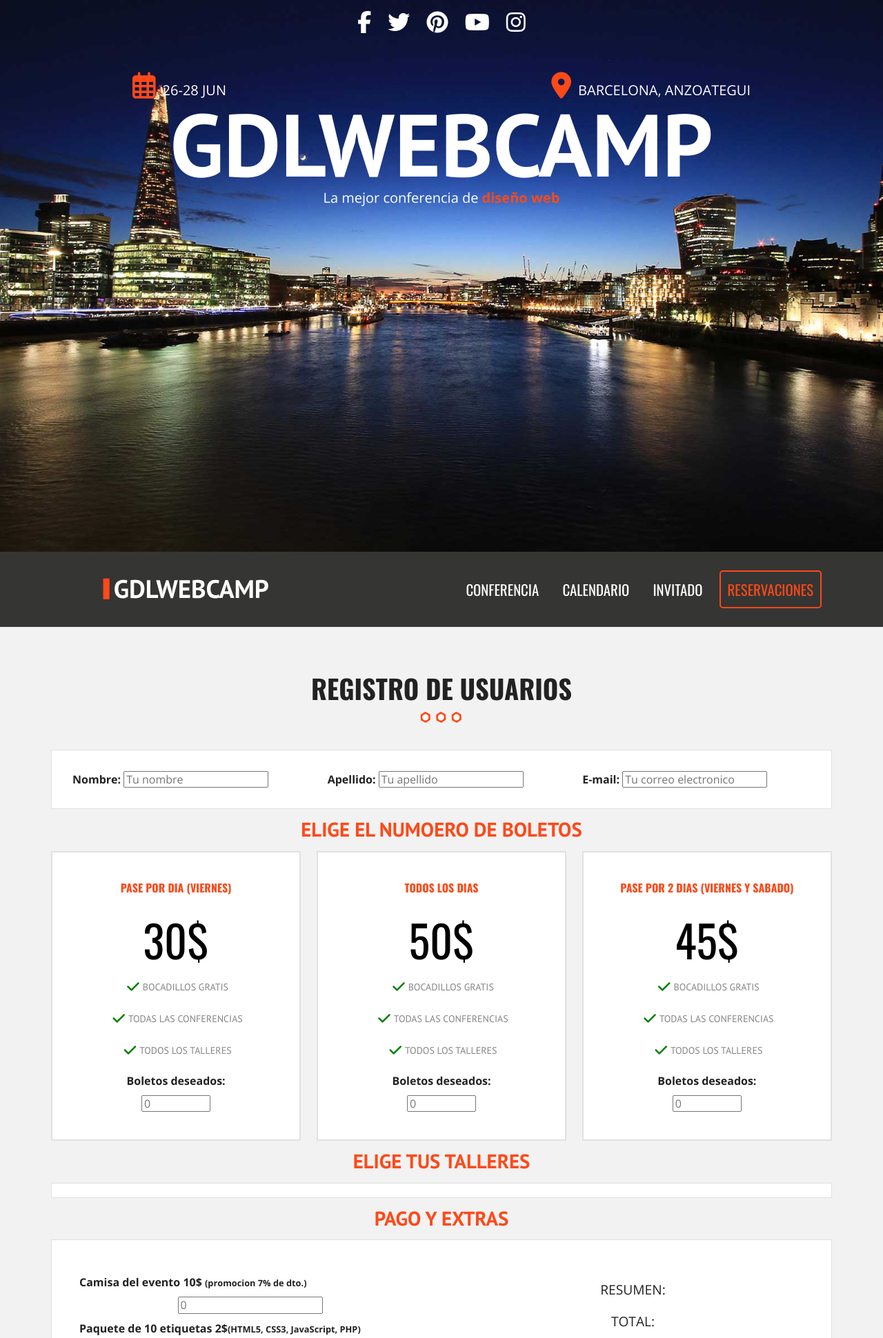
After one commit to medinabotadev/web-conference, a PHP site: page /registro.html in a window 1280 px wide. The commit adds this page. Shown: the top 1940 px of the page at 69% size. Run offline with PHP 8.4, Linux system fonts and the light colour scheme; some libraries are stand-ins or nearby versions.

Commit message:
video214

```diff
--- a/css/main.css
+++ b/css/main.css
@@ -619,6 +619,7 @@ footer.info-testimonial{
   align-items: center;
   padding: 0;
   margin-top: 10px;
+  background-color: transparent;
 }
 footer.info-testimonial img{
   width: 20%;
@@ -720,6 +721,112 @@ p.copyright{
   margin: 0;
   margin-top: 20px;
   text-align: center;
+}
+
+/******************************************************************* INTERNAS ***************************/
+/* REGISTRO */
+form.registro h3{
+  text-align: center;
+  text-transform: uppercase;
+}
+form.registro label{
+  font-weight: bold;
+  margin-bottom: 5px;
+}
+h4{
+  text-align: center;
+  text-transform: uppercase;
+  border-bottom: 2px solid #fe4918;
+  padding-bottom: 10px;
+  font-size: 1.2em;
+}
+div.caja{
+  background-color: white;
+  border: 1px solid #e1e1e1;
+  padding: 10px;
+  margin: 10px;
+}
+div.campo{
+  padding: 20px;
+}
+@media (min-width: 768px){
+  div.campos{
+    display: flex;
+  }
+  div.campo{
+    flex-basis: 33.3%;
+  }
+}
+div.paquetes .tabla-precio:hover{
+  transform: none;
+  box-shadow: none;
+}
+div.paquetes .tabla-precio input{
+  /* clear: both; */
+  width: 100px;
+  margin: 10px auto 0 auto;
+  display: block;
+}
+.contenido-dia{
+  padding: 20px;
+  display: none;
+}
+@media (min-width: 768px){
+  .contenido-dia > div{
+    float: left;
+    width: 33.3%;
+  }
+}
+.contenido-dia > div > p{
+  text-align: left;
+}
+.contenido-dia > div > label{
+  display: block;
+  margin-bottom: 10px;
+}
+.contenido-dia > div input{
+  margin-right: 10px;
+}
+.contenido-dia > div label time{
+  color: #fe4918;
+  font-weight: bold;
+}
+/* RESUMEN REGISTRO */
+div.resumen p{
+  font-size: 1.2em;
+  text-transform: uppercase;
+}
+
+div.resumen div.extras{
+  float: left;
+  width: 50%;
+  padding: 30px;
+}
+div.extras div.orden{
+  text-align: left;
+  margin-bottom: 10px;
+}
+div.extras div.orden{
+  margin: 10px 0 0 0;
+}
+div.resumen div.total{
+  float: right;
+  width: 50%;
+  padding: 30px;
+}
+div.resumen input{
+  display: block;
+  margin: 10px auto;
+}
+#lista-productos{
+  display: none;
+  background-color: #e1e1e1;
+  padding: 20px;
+}
+#suma-total{
+  text-align: center;
+  font-size: 2em;
+  color: #fe4918;
 }
 /* ==========================================================================
    Helper classes
--- a/index.html
+++ b/index.html
@@ -71,7 +71,7 @@
         <a href="#">Conferencia</a>
         <a href="#">Calendario</a>
         <a href="#">Invitado</a>
-        <a href="#">Reservaciones</a>
+        <a href="registro.html">Reservaciones</a>
       </nav>
 
     </div>
--- a/js/main.js
+++ b/js/main.js
@@ -0,0 +1,148 @@
+(function () {
+  'use strict';
+
+  var regalo = document.getElementById('regalo');
+  document.addEventListener('DOMContentLoaded', function () {
+
+    // CAMPOS DATOS USUARIOS
+    var nombre = document.getElementById('nombre');
+    var apellido = document.getElementById('apellido');
+    var email = document.getElementById('email');
+
+    // CAMPOS PASES
+    var pase_dia = document.getElementById('pase_dia');
+    var pase_dosdias = document.getElementById('pase_dosdias');
+    var pase_completo = document.getElementById('pase_completo');
+
+    //BOTONES Y DIVs
+    var calcular = document.getElementById('calcular');
+    var errorDiv = document.getElementById('error');
+    var btnRegistro = document.getElementById('btnRegistro');
+    var lista_productos = document.getElementById('lista-productos');
+    var suma = document.getElementById('suma-total');
+
+    // EXTRAS
+
+    var camisas = document.getElementById('camisa_evento');
+    var etiquetas = document.getElementById('etiquetas');
+
+    calcular.addEventListener('click', calcularMontos);
+
+    pase_dia.addEventListener('blur', mostrarDias);
+    pase_dosdias.addEventListener('blur', mostrarDias);
+    pase_completo.addEventListener('blur', mostrarDias);
+
+    nombre.addEventListener('blur', validarCampos);
+    apellido.addEventListener('blur', validarCampos);
+    email.addEventListener('blur', validarCampos);
+
+    function validarCampos(){
+      if(this.value == ''){
+        errorDiv.style.display = 'block';
+        errorDiv.innerHTML = "Este campo es obligatorio";
+        this.style.border = '1px solid red';
+        errorDiv.style.border = '1px solid red';
+        errorDiv.style.textAlign = 'center'
+      }
+      else{
+        errorDiv.style.display = 'none';
+        this.style.border = '1px solid #00ff00';
+      }
+    };
+
+
+    function calcularMontos(event) {
+      event.preventDefault();
+      if (regalo.value === '') {
+        alert("Debes elegir un regalo");
+        regalo.focus();
+      } else {
+        var boletosDia = parseInt(pase_dia.value, 10) || 0,
+          boletos2Dias = parseInt(pase_dosdias.value, 10) || 0,
+          boletoCompleto = parseInt(pase_completo.value, 10) || 0,
+          cantCamisas = parseInt(camisas.value, 10) || 0,
+          cantEtiquetas = parseInt(etiquetas.value, 10) || 0;
+
+        var totalPagar = (boletosDia * 30) +
+          (boletos2Dias * 45) +
+          (boletoCompleto * 50) +
+          ((cantCamisas * 10) * .93) +
+          (cantEtiquetas * 2);
+
+
+        var listadoProductos = [];
+
+        if (boletosDia == 1) {
+          listadoProductos.push(boletosDia + ' Pase por dia');
+        } else if (boletosDia > 1) {
+          listadoProductos.push(boletosDia + ' Pases por dia');
+        }
+
+        if (boletos2Dias == 1) {
+          listadoProductos.push(boletos2Dias + ' Pase por 2 días');
+        } else if (boletos2Dias > 1) {
+          listadoProductos.push(boletos2Dias + ' Pases por 2 días');
+        }
+
+        if (boletoCompleto == 1) {
+          listadoProductos.push(boletoCompleto + ' Pase completos');
+        } else if (boletoCompleto > 1) {
+          listadoProductos.push(boletoCompleto + ' Pases completos');
+        }
+
+        if (cantCamisas == 1) {
+          listadoProductos.push(cantCamisas + ' Camisa');
+        } else if (cantCamisas > 1) {
+          listadoProductos.push(cantCamisas + ' Camisas');
+        }
+
+        if (cantEtiquetas == 1) {
+          listadoProductos.push(cantEtiquetas + ' Etiqueta');
+        } else if (cantEtiquetas > 1) {
+          listadoProductos.push(cantEtiquetas + ' Etiquetas');
+        };
+
+        lista_productos.style.display = "block";
+        lista_productos.innerHTML = '';
+        for (var i = 0; i < listadoProductos.length; i++) {
+          lista_productos.innerHTML += listadoProductos[i] + '<br/>'
+        }
+
+        suma.innerHTML = '$ ' + totalPagar.toFixed(2)
+      }
+    }
+
+    function mostrarDias() {
+      var boletosDia = parseInt(pase_dia.value, 10) || 0,
+        boletos2Dias = parseInt(pase_dosdias.value, 10) || 0,
+        boletoCompleto = parseInt(pase_completo.value, 10) || 0;
+
+      var diasElegidos = [];
+
+      if (boletosDia > 0) {
+        diasElegidos.push('viernes')
+        console.log(diasElegidos)
+      } else {
+        viernes.style.display = 'none';
+      }
+      if (boletos2Dias > 0) {
+        diasElegidos.push('viernes', 'sabado')
+        console.log(diasElegidos)
+      } else {
+        sabado.style.display = 'none';
+      }
+      if (boletoCompleto > 0) {
+        diasElegidos.push('viernes', 'sabado', 'domingo')
+        console.log(diasElegidos)
+      } else {
+        domingo.style.display = 'none';
+      }
+
+      for (var i = 0; i < diasElegidos.length; i++) {
+        document.getElementById(diasElegidos[i]).style.display = 'block';
+      }
+
+    }
+  }); //DOM CONTENT LOADED
+
+})();
--- /dev/null
+++ b/registro.html
@@ -0,0 +1,376 @@
+<!doctype html>
+<html class="no-js" lang="">
+
+<head>
+  <meta charset="utf-8">
+  <title></title>
+  <meta name="description" content="">
+  <meta name="viewport" content="width=device-width, initial-scale=1">
+
+  <meta property="og:title" content="">
+  <meta property="og:type" content="">
+  <meta property="og:url" content="">
+  <meta property="og:image" content="">
+
+  <link rel="manifest" href="site.webmanifest">
+  <link rel="apple-touch-icon" href="icon.png">
+  <!-- Place favicon.ico in the root directory -->
+
+
+  <link rel="stylesheet" href="css/normalize.css">
+  <script src="https://kit.fontawesome.com/9f7638dd14.js" crossorigin="anonymous"></script>
+  <link
+    href="https://fonts.googleapis.com/css2?family=Open+Sans:ital,wght@0,300;0,400;0,600;0,700;0,800;1,300;1,400;1,600;1,700;1,800&family=Oswald:wght@200;300;400;500;600;700&family=PT+Sans:ital,wght@0,400;0,700;1,400;1,700&display=swap"
+    rel="stylesheet">
+  <link rel="stylesheet" href="css/main.css">
+
+  <meta name="theme-color" content="#fafafa">
+</head>
+
+<body>
+
+  <header class="site-header">
+    <div class="hero">
+      <div class="contenido-header">
+        <nav class="redes-sociales">
+          <a href="#"><i class="fab fa-facebook-f"></i></a>
+          <a href="#"><i class="fab fa-twitter"></i></a>
+          <a href="#"><i class="fab fa-pinterest"></i></a>
+          <a href="#"><i class="fab fa-youtube"></i></a>
+          <a href="#"><i class="fab fa-instagram"></i></a>
+        </nav>
+
+        <div class="informacion-evento">
+          <div class="clearfix">
+            <p class="fecha"><i class="far fa-calendar-alt"></i>26-28 Jun</p>
+            <p class="ciudad"><i class="fas fa-map-marker-alt"></i>Barcelona, Anzoategui</p>
+          </div>
+
+          <h1 class="nombre-sitio">GdlWebCamp</h1>
+          <p class="slogan">La mejor conferencia de <span>diseño web</span></p>
+        </div>
+        <!--INFORMACION EVENTO-->
+      </div>
+    </div>
+    <!--HERO-->
+  </header>
+
+
+  <div class="barra-fondo">
+    <div class="contenedor barra">
+      <div class="logo">
+        <img src="img/logo.svg" alt="logotipo">
+      </div>
+
+      <div class="menu-movil">
+        <span></span>
+        <span></span>
+        <span></span>
+      </div>
+
+      <nav class="navegacion-principal">
+        <a href="#">Conferencia</a>
+        <a href="#">Calendario</a>
+        <a href="#">Invitado</a>
+        <a href="registro.html">Reservaciones</a>
+      </nav>
+
+    </div>
+  </div>
+  <!--BARRA-->
+
+  <section class="seccion contenedor">
+    <h2>Registro de usuarios</h2>
+    <form id="registro" class="registro" action="" method="POST">
+      <div id="datos_usuario" class="registro caja">
+        <div class="campos">
+          <div class="campo">
+            <label for="nombre">Nombre: </label>
+            <input type="text" id="nombre" name="nombre" placeholder="Tu nombre">
+          </div>
+
+          <div class="campo">
+            <label for="apellido">Apellido: </label>
+            <input type="text" id="apellido" name="apellido" placeholder="Tu apellido">
+          </div>
+
+          <div class="campo">
+            <label for="email">E-mail: </label>
+            <input type="email" id="email" name="email" placeholder="Tu correo electronico">
+          </div>
+        </div>
+        <div id="error"></div>
+
+      </div>
+      <!--DATOS USUARIOS-->
+
+      <div id="paquetes" class="paquetes">
+        <h3>Elige el numoero de boletos</h3>
+
+        <ul class="lista-precios">
+          <li class="flexbox-precios">
+            <div class="tabla-precio">
+              <h3>Pase por dia (viernes)</h3>
+              <p class="numero">30$</p>
+              <ul>
+                <li>Bocadillos Gratis</li>
+                <li>Todas las Conferencias</li>
+                <li>Todos los talleres</li>
+              </ul>
+              <div class="orden">
+                <label for="pase_dia">Boletos deseados:</label>
+                <input type="number" min="0" id="pase_dia" size="3" placeholder="0">
+              </div>
+            </div>
+          </li>
+
+          <li class="flexbox-precios">
+            <div class="tabla-precio">
+              <h3>Todos los Dias</h3>
+              <p class="numero">50$</p>
+              <ul>
+                <li>Bocadillos Gratis</li>
+                <li>Todas las Conferencias</li>
+                <li>Todos los talleres</li>
+              </ul>
+              <div class="orden">
+                <label for="pase_completo">Boletos deseados:</label>
+                <input type="number" min="0" id="pase_completo" size="3" placeholder="0">
+              </div>
+            </div>
+          </li>
+
+          <li class="flexbox-precios">
+            <div class="tabla-precio">
+              <h3>Pase por 2 Dias (viernes y sabado)</h3>
+              <p class="numero">45$</p>
+              <ul>
+                <li>Bocadillos Gratis</li>
+                <li>Todas las Conferencias</li>
+                <li>Todos los talleres</li>
+              </ul>
+              <div class="orden">
+                <label for="pase_dosdias">Boletos deseados:</label>
+                <input type="number" min="0" id="pase_dosdias" size="3" placeholder="0">
+              </div>
+            </div>
+          </li>
+        </ul>
+
+      </div> <!-- PAQUETES -->
+
+      <div id="eventos" class="eventos clearfix">
+        <h3>Elige tus talleres</h3>
+        <div class="caja">
+
+
+          <div id="viernes" class="contenido-dia clearfix">
+            <h4>Viernes</h4>
+            <div>
+              <p>Talleres:</p>
+              <label><input type="checkbox" name="registro[]" id="taller_01" value="taller_01"><time>10:00</time>
+                Responsive Web Design</label>
+              <label><input type="checkbox" name="registro[]" id="taller_02" value="taller_02"><time>12:00</time>
+                Flexbox</label>
+              <label><input type="checkbox" name="registro[]" id="taller_03" value="taller_03"><time>14:00</time> HTML5
+                y CSS3</label>
+              <label><input type="checkbox" name="registro[]" id="taller_04" value="taller_04"><time>17:00</time>
+                Drupal</label>
+              <label><input type="checkbox" name="registro[]" id="taller_05" value="taller_05"><time>19:00</time>
+                WordPress</label>
+            </div>
+            <div>
+              <p>Conferencias:</p>
+              <label><input type="checkbox" name="registro[]" id="conf_01" value="conf_01"><time>10:00</time> Como ser
+                Freelancer</label>
+              <label><input type="checkbox" name="registro[]" id="conf_02" value="conf_02"><time>17:00</time>
+                Tecnologías del Futuro</label>
+              <label><input type="checkbox" name="registro[]" id="conf_03" value="conf_03"><time>19:00</time> Seguridad
+                en la Web</label>
+            </div>
+            <div>
+              <p>Seminarios:</p>
+              <label><input type="checkbox" name="registro[]" id="sem_01" value="sem_01"><time>10:00</time> Diseño UI y
+                UX para móviles</label>
+            </div>
+          </div>
+          <!--#viernes-->
+
+          <div id="sabado" class="contenido-dia clearfix">
+            <h4>Sábado</h4>
+            <div>
+              <p>Talleres:</p>
+              <label><input type="checkbox" name="registro[]" id="taller_06" value="taller_06"><time>10:00</time>
+                AngularJS</label>
+              <label><input type="checkbox" name="registro[]" id="taller_07" value="taller_07"><time>12:00</time> PHP y
+                MySQL</label>
+              <label><input type="checkbox" name="registro[]" id="taller_08" value="taller_08"><time>14:00</time>
+                JavaScript Avanzado</label>
+              <label><input type="checkbox" name="registro[]" id="taller_09" value="taller_09"><time>17:00</time> SEO en
+                Google</label>
+              <label><input type="checkbox" name="registro[]" id="taller_10" value="taller_10"><time>19:00</time> De
+                Photoshop a HTML5 y CSS3</label>
+              <label><input type="checkbox" name="registro[]" id="taller_11" value="taller_11"><time>21:00</time> PHP
+                Medio y Avanzado</label>
+            </div>
+            <div>
+              <p>Conferencias:</p>
+              <label><input type="checkbox" name="registro[]" id="conf_04" value="conf_04"><time>10:00</time> Como crear
+                una tienda online que venda millones en pocos días</label>
+              <label><input type="checkbox" name="registro[]" id="conf_05" value="conf_05"><time>17:00</time> Los
+                mejores lugares para encontrar trabajo</label>
+              <label><input type="checkbox" name="registro[]" id="conf_06" value="conf_06"><time>19:00</time> Pasos para
+                crear un negocio rentable</label>
+            </div>
+            <div>
+              <p>Seminarios:</p>
+              <label><input type="checkbox" name="registro[]" id="sem_02" value="sem_02"><time>10:00</time> Aprende a
+                Programar en una mañana</label>
+              <label><input type="checkbox" name="registro[]" id="sem_03" value="sem_03"><time>17:00</time> Diseño UI y
+                UX para móviles</label>
+            </div>
+          </div>
+          <!--#sabado-->
+
+          <div id="domingo" class="contenido-dia clearfix">
+            <h4>Domingo</h4>
+            <div>
+              <p>Talleres:</p>
+              <label><input type="checkbox" name="registro[]" id="taller_12" value="taller_12"><time>10:00</time>
+                Laravel</label>
+              <label><input type="checkbox" name="registro[]" id="taller_13" value="taller_13"><time>12:00</time> Crea
+                tu propia API</label>
+              <label><input type="checkbox" name="registro[]" id="taller_14" value="taller_14"><time>14:00</time>
+                JavaScript y jQuery</label>
+              <label><input type="checkbox" name="registro[]" id="taller_15" value="taller_15"><time>17:00</time>
+                Creando Plantillas para WordPress</label>
+              <label><input type="checkbox" name="registro[]" id="taller_16" value="taller_16"><time>19:00</time>
+                Tiendas Virtuales en Magento</label>
+            </div>
+            <div>
+              <p>Conferencias:</p>
+              <label><input type="checkbox" name="registro[]" id="conf_07" value="conf_07"><time>10:00</time> Como hacer
+                Marketing en línea</label>
+              <label><input type="checkbox" name="registro[]" id="conf_08" value="conf_08"><time>17:00</time> ¿Con que
+                lenguaje debo empezar?</label>
+              <label><input type="checkbox" name="registro[]" id="conf_09" value="conf_09"><time>19:00</time> Frameworks
+                y librerias Open Source</label>
+            </div>
+            <div>
+              <p>Seminarios:</p>
+              <label><input type="checkbox" name="registro[]" id="sem_04" value="sem_04"><time>14:00</time> Creando una
+                App en Android en una tarde</label>
+              <label><input type="checkbox" name="registro[]" id="sem_05" value="sem_05"><time>17:00</time> Creando una
+                App en iOS en una tarde</label>
+            </div>
+          </div>
+          <!--#domingo-->
+        </div>
+        <!--.caja-->
+      </div>
+      <!--#eventos-->
+
+      <div id="resumen" class="resumen">
+        <h3>Pago y Extras</h3>
+        <div class="caja clearfix">
+          <div class="extras">
+            <div class="orden">
+              <label for="camisa_evento">Camisa del evento 10$ <small>(promocion 7% de dto.)</small></label>
+              <input type="number" min="0" id="camisa_evento" size="3" placeholder="0">
+            </div> <!-- ORDEN -->
+
+            <div class="orden">
+              <label for="etiquetas">Paquete de 10 etiquetas 2$<small>(HTML5, CSS3, JavaScript, PHP)</small></label>
+              <input type="number" min="0" id="etiquetas" size="3" placeholder="0">
+            </div> <!-- ORDEN -->
+            <div class="orden">
+              <label for="regalo">Seleccione un regalo</label> <br>
+              <select name="" id="regalo" required>
+                <option value="">Seleccione un regalo</option>
+                <option value="ETI">Etiquetas</option>
+                <option value="PUL">Pulseras</option>
+                <option value="BOL">Boligrafos</option>
+              </select>
+            </div> <!-- ORDEN -->
+
+            <input type="button" id="calcular" class="button" value="Calcular">
+          </div>
+          <!--EXTRAS-->
+          <div class="total">
+            <p>Resumen: </p>
+            <div id="lista-productos">
+
+            </div>
+            <p>Total:</p>
+            <div id="suma-total">
+
+            </div>
+            <input id="btnRegistro" type="submit" class="button" value="Pagar">
+          </div>
+          <!--TOTAL-->
+        </div>
+        <!--CAJA-->
+      </div> <!-- RESUMEN -->
+    </form>
+  </section>
+
+  <footer class="site-footer">
+    <div class="flexbox-footer contenedor">
+      <div class="footer-informacion">
+        <h3>Sobre <span>GdlWebCamp</span></h3>
+        <p>Lorem ipsum dolor sit amet consectetur, adipisicing elit. Cumque incidunt ducimus quas officia iusto rem
+          soluta. Quaerat natus eum et odio reiciendis! Mollitia optio nostrum odit ea aliquam. Esse, quae!
+        </p>
+      </div>
+
+      <div class="ultimos-tweets">
+        <h3>Ultimos <span>Tweets</span></h3>
+        <ul>
+          <li>Lorem ipsum dolor sit amet consectetur adipisicing elit. Ratione consequatur tempore animi quibusdam ab
+            quia sapiente rem reprehenderit</li>
+          <li>Lorem ipsum dolor sit amet consectetur adipisicing elit. Ratione consequatur tempore animi quibusdam ab
+            quia sapiente rem reprehenderit</li>
+          <li>Lorem ipsum dolor sit amet consectetur adipisicing elit. Ratione consequatur tempore animi quibusdam ab
+            quia sapiente rem reprehenderit</li>
+        </ul>
+      </div>
+
+      <div class="menu">
+        <h3>Redes <span>Sociales</span></h3>
+        <nav class="redes-sociales">
+          <a href="#"><i class="fab fa-facebook-f"></i></a>
+          <a href="#"><i class="fab fa-twitter"></i></a>
+          <a href="#"><i class="fab fa-pinterest"></i></a>
+          <a href="#"><i class="fab fa-youtube"></i></a>
+          <a href="#"><i class="fab fa-instagram"></i></a>
+        </nav>
+      </div>
+    </div>
+
+    <p class="copyright">
+      Todos los Derechos Reservados 2020 &copy;
+    </p>
+  </footer>
+
+
+  <script src="js/vendor/modernizr-3.11.2.min.js"></script>
+  <script src="js/plugins.js"></script>
+  <script src="js/main.js"></script>
+
+  <!-- Google Analytics: change UA-XXXXX-Y to be your site's ID. -->
+  <script>
+    window.ga = function () {
+      ga.q.push(arguments)
+    };
+    ga.q = [];
+    ga.l = +new Date;
+    ga('create', 'UA-XXXXX-Y', 'auto');
+    ga('set', 'anonymizeIp', true);
+    ga('set', 'transport', 'beacon');
+    ga('send', 'pageview')
+
+  </script>
+  <script src="https://www.google-analytics.com/analytics.js" async></script>
+</body>
+
+</html>
```
Also changed, not shown: 2 other files.
